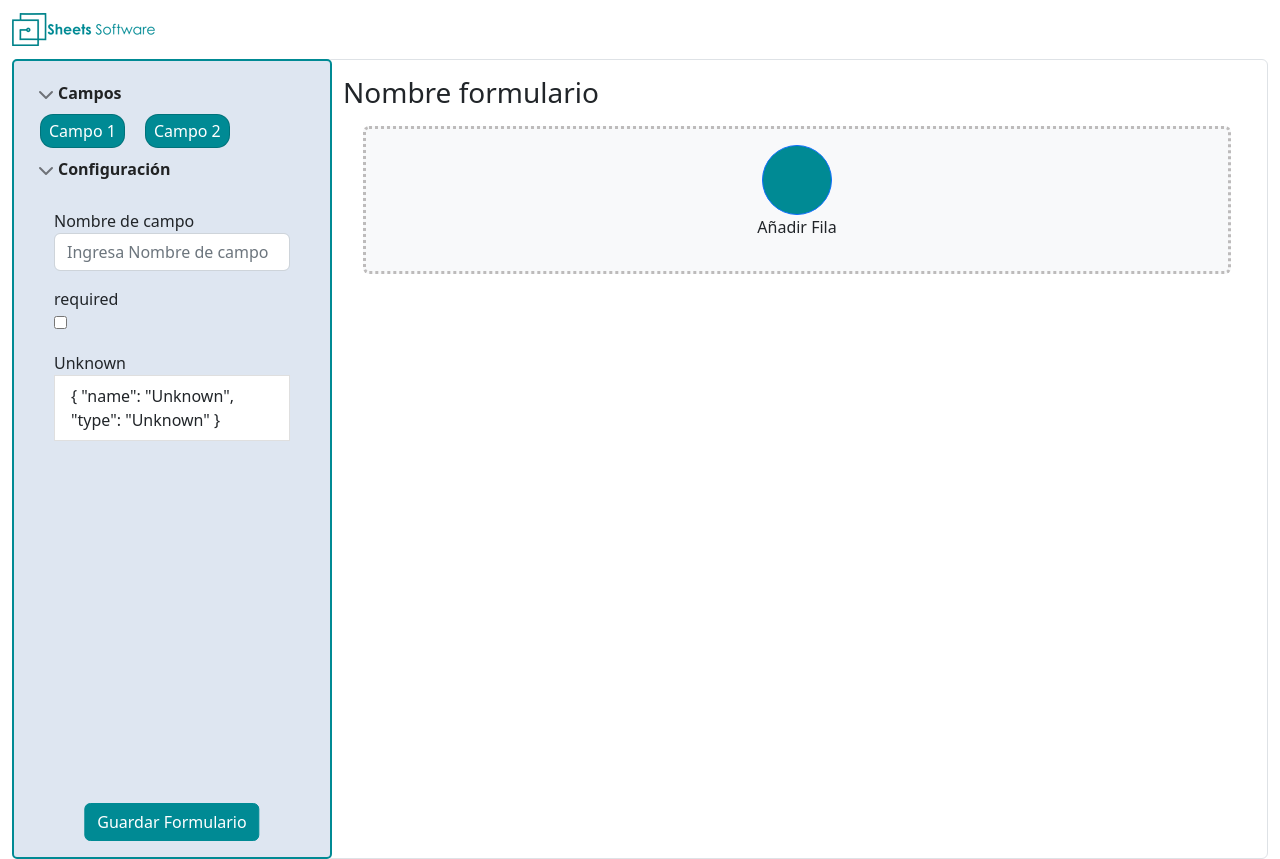
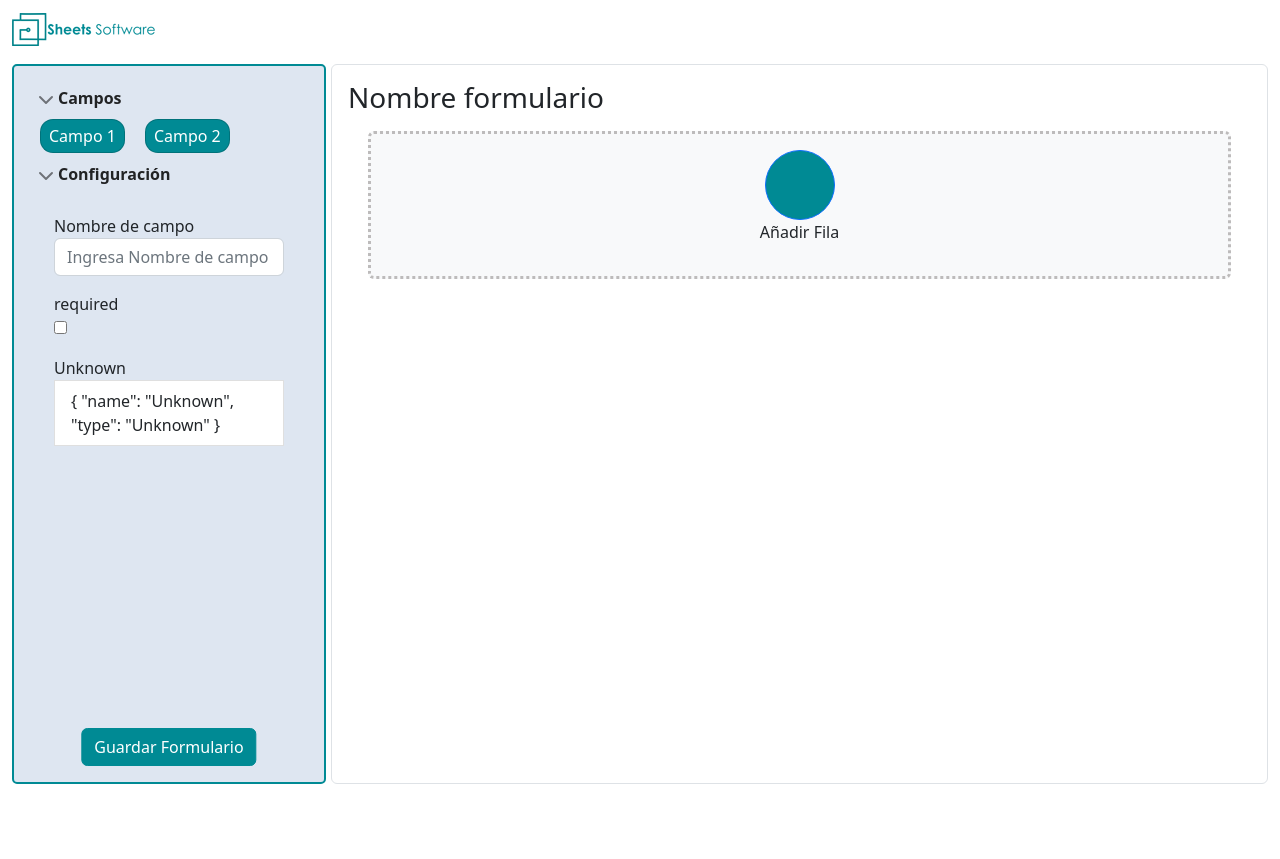
Before and after one commit to CoderhubSpA/sheets_form_builder_ui, a Vue app: page / in a window 1280 px wide. After the commit the page ends 800 px from the top, so only its background shows below. Built offline with nearby package versions, Linux system fonts and the light colour scheme; some icons are missing.

Commit message:
FIX: Ajustes de los estilos
Se ajustaron las posiciones y tamaños del navbar y el div principal para que no se solaparan.

```diff
--- a/src/App.vue
+++ b/src/App.vue
@@ -1,7 +1,7 @@
 <template>
   <div class="container-fluid">
     <NavbarComponent/>
-    <div id="app" style="min-height: 600px; height: 100vh;" class="d-flex flex-row">
+    <div id="app" style="min-height: 600px; height: 90vh;" class="d-flex flex-row">
       <ToolboxComponent></ToolboxComponent>
       <FormComponent/>
     </div>
--- a/src/components/FormComponent.vue
+++ b/src/components/FormComponent.vue
@@ -1,5 +1,5 @@
 <template>
-    <b-container class="border rounded p-3" style="margin-left: 25%;">
+    <b-container class="border rounded p-3" style="overflow-y: auto;">
         <b-form-row class="w-100 mx-auto">
             <b-input v-model="name" v-if="editingName" class="text-left w-50"
             @keyup.enter="editingName = false"/>
--- a/src/components/Navbar.vue
+++ b/src/components/Navbar.vue
@@ -1,5 +1,5 @@
 <template>
-    <div>
+    <div style="height: 8vh;">
         <b-navbar variant="faded" type="dark">
             <b-navbar-brand href="#">
             <img src="../assets/logo_sm.png" alt="SheetsSoftware">
--- a/src/components/Toolbox/ToolboxComponent.vue
+++ b/src/components/Toolbox/ToolboxComponent.vue
@@ -47,13 +47,13 @@ export default {
   border-style: solid;
 
   padding: 10px;
+  margin-right: 5px;
 
   width: 25%;
   max-width: 25%;
   height: 100%;
   max-height: 100%;
   overflow-y: auto;
-  position:fixed;
 
   display: flex;
   flex-wrap: wrap;
```
